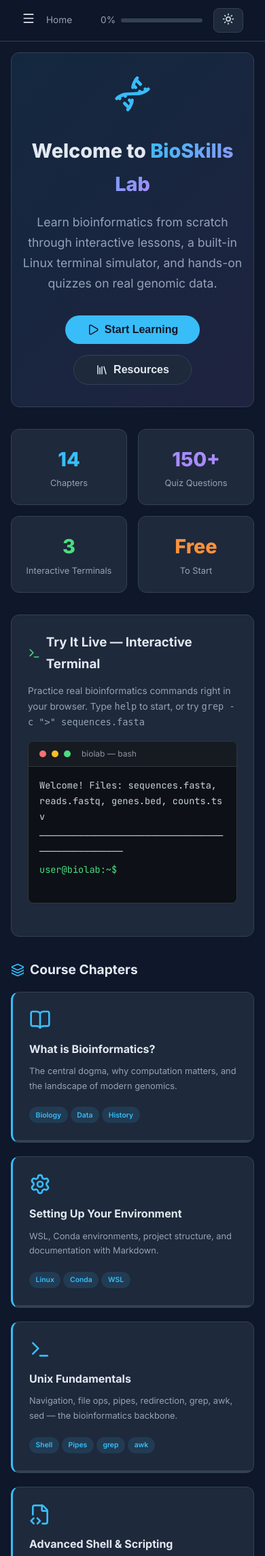
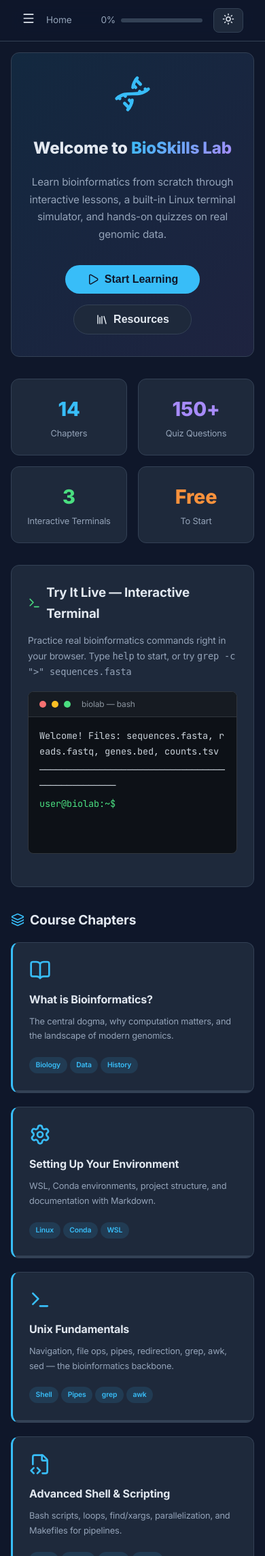
Before and after one commit to AadilRashid/bioskillslab, a PHP site: page / in a window 390 px wide. Shown: the top 2289 px of the page at 68% size. Run offline with PHP 8.4, Linux system fonts and the light colour scheme.

Commit message:
Premium design: glassmorphism topbar, smoother animations, better hover effects, mobile improvements

```diff
--- a/css/style.css
+++ b/css/style.css
@@ -25,16 +25,21 @@
   --code-bg: #f1f5f9;
 }
 *, *::before, *::after { box-sizing: border-box; margin: 0; padding: 0; }
-html { scroll-behavior: smooth; }
+html { scroll-behavior: smooth; -webkit-font-smoothing: antialiased; -moz-osx-font-smoothing: grayscale; }
 body {
   font-family: 'Inter', system-ui, -apple-system, sans-serif;
   background: var(--bg);
   color: var(--text);
   line-height: 1.7;
   min-height: 100vh;
+  letter-spacing: -0.01em;
 }
 a { color: var(--accent); text-decoration: none; transition: color .2s; }
 a:hover { color: var(--accent-hover); }
+
+/* Smooth page transitions */
+.content > * { animation: slideUp .35s cubic-bezier(.22,1,.36,1); }
+@keyframes slideUp { from { opacity: 0; transform: translateY(16px); } to { opacity: 1; transform: translateY(0); } }
 
 /* Scrollbar */
 ::-webkit-scrollbar { width: 8px; }
@@ -53,7 +58,7 @@ a:hover { color: var(--accent-hover); }
   top: 0; left: 0; bottom: 0;
   overflow-y: auto;
   z-index: 100;
-  transition: transform .3s;
+  transition: transform .3s cubic-bezier(.22,1,.36,1);
 }
 .sidebar.collapsed { transform: translateX(-100%); }
 .sidebar-header {
@@ -140,15 +145,15 @@ a:hover { color: var(--accent-hover); }
 .topbar {
   position: sticky;
   top: 0;
-  background: var(--bg);
   border-bottom: 1px solid var(--border);
   padding: .75rem 2rem;
   display: flex;
   align-items: center;
   justify-content: space-between;
   z-index: 50;
-  backdrop-filter: blur(12px);
-  background: color-mix(in srgb, var(--bg) 85%, transparent);
+  backdrop-filter: blur(20px) saturate(1.4);
+  -webkit-backdrop-filter: blur(20px) saturate(1.4);
+  background: color-mix(in srgb, var(--bg) 75%, transparent);
 }
 .topbar-left { display: flex; align-items: center; gap: 1rem; }
 .menu-btn {
@@ -223,7 +228,8 @@ a:hover { color: var(--accent-hover); }
   border: none;
   cursor: pointer;
 }
-.hero-btn:hover { background: var(--accent-hover); transform: translateY(-2px); box-shadow: 0 8px 30px rgba(56,189,248,.3); color: #0f172a; }
+.hero-btn:hover { background: var(--accent-hover); transform: translateY(-3px); box-shadow: 0 12px 40px rgba(56,189,248,.35); color: #0f172a; }
+.hero-btn:active { transform: translateY(0); box-shadow: 0 4px 12px rgba(56,189,248,.2); transition-duration: .1s; }
 
 /* Module cards */
 .modules-grid {
@@ -238,11 +244,14 @@ a:hover { color: var(--accent-hover); }
   border-radius: var(--radius);
   padding: 1.5rem;
   cursor: pointer;
-  transition: all .3s;
+  transition: transform .3s cubic-bezier(.22,1,.36,1), box-shadow .3s ease, border-color .3s ease;
   position: relative;
   overflow: hidden;
+  display: flex;
+  flex-direction: column;
 }
-.module-card:hover { transform: translateY(-4px); border-color: var(--accent); box-shadow: 0 8px 30px rgba(56,189,248,.1); }
+.module-card:hover { transform: translateY(-6px); border-color: var(--accent); box-shadow: 0 12px 40px rgba(56,189,248,.12), 0 4px 12px rgba(0,0,0,.08); }
+.module-card:active { transform: translateY(-2px); transition-duration: .1s; }
 .module-card .icon { margin-bottom: .75rem; line-height: 1; }
 .module-card h3 { font-size: 1rem; font-weight: 700; margin-bottom: .5rem; }
 .module-card p { font-size: .8rem; color: var(--text-muted); margin-bottom: 1rem; }
@@ -556,10 +565,19 @@ a:hover { color: var(--accent-hover); }
 }
 .nav-btn:hover { border-color: var(--accent); background: var(--bg-card-hover); }
 
+/* Card description */
+.card-desc { font-size: .8rem; color: var(--text-muted); margin-bottom: .75rem; flex: 1; }
+
+/* Focus styles */
+*:focus-visible { outline: 2px solid var(--accent); outline-offset: 2px; border-radius: 4px; }
+
+/* Selection */
+::selection { background: rgba(56,189,248,.25); color: var(--text); }
+
 /* Responsive */
 @media (max-width: 768px) {
   .sidebar { transform: translateX(-100%); }
-  .sidebar.open { transform: translateX(0); }
+  .sidebar.open { transform: translateX(0); box-shadow: 8px 0 40px rgba(0,0,0,.3); }
   .main { margin-left: 0; }
   .menu-btn { display: block; }
   .content { padding: 1rem; }
@@ -567,3 +585,10 @@ a:hover { color: var(--accent-hover); }
   .hero h1 { font-size: 1.8rem; }
   .modules-grid { grid-template-columns: 1fr; }
 }
+@media (max-width: 480px) {
+  .hero h1 { font-size: 1.5rem; }
+  .hero p { font-size: .95rem; }
+  .module-header h1 { font-size: 1.4rem; }
+  .tabs { gap: 0; }
+  .tab-btn { padding: .6rem .75rem; font-size: .8rem; }
+}
```
